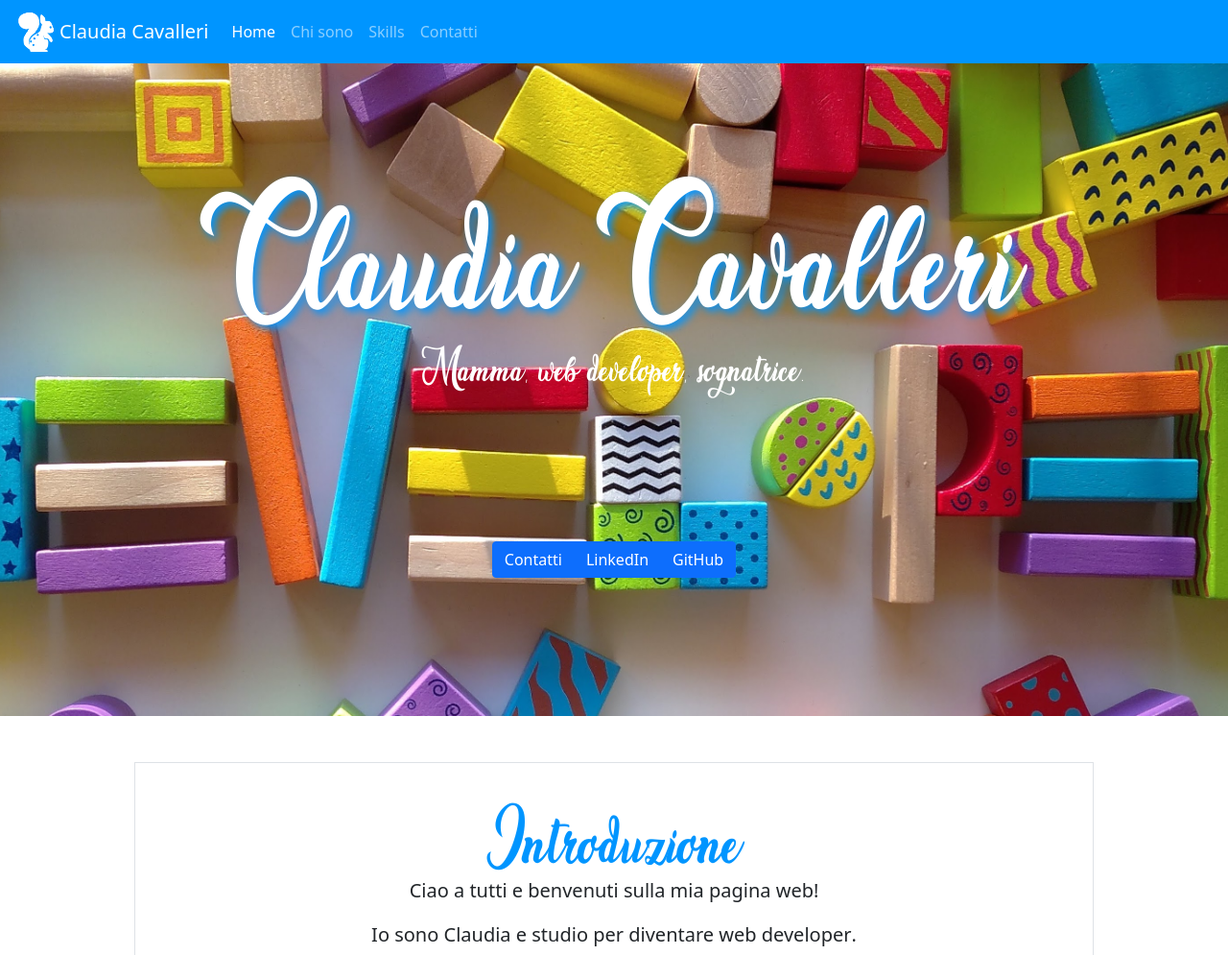
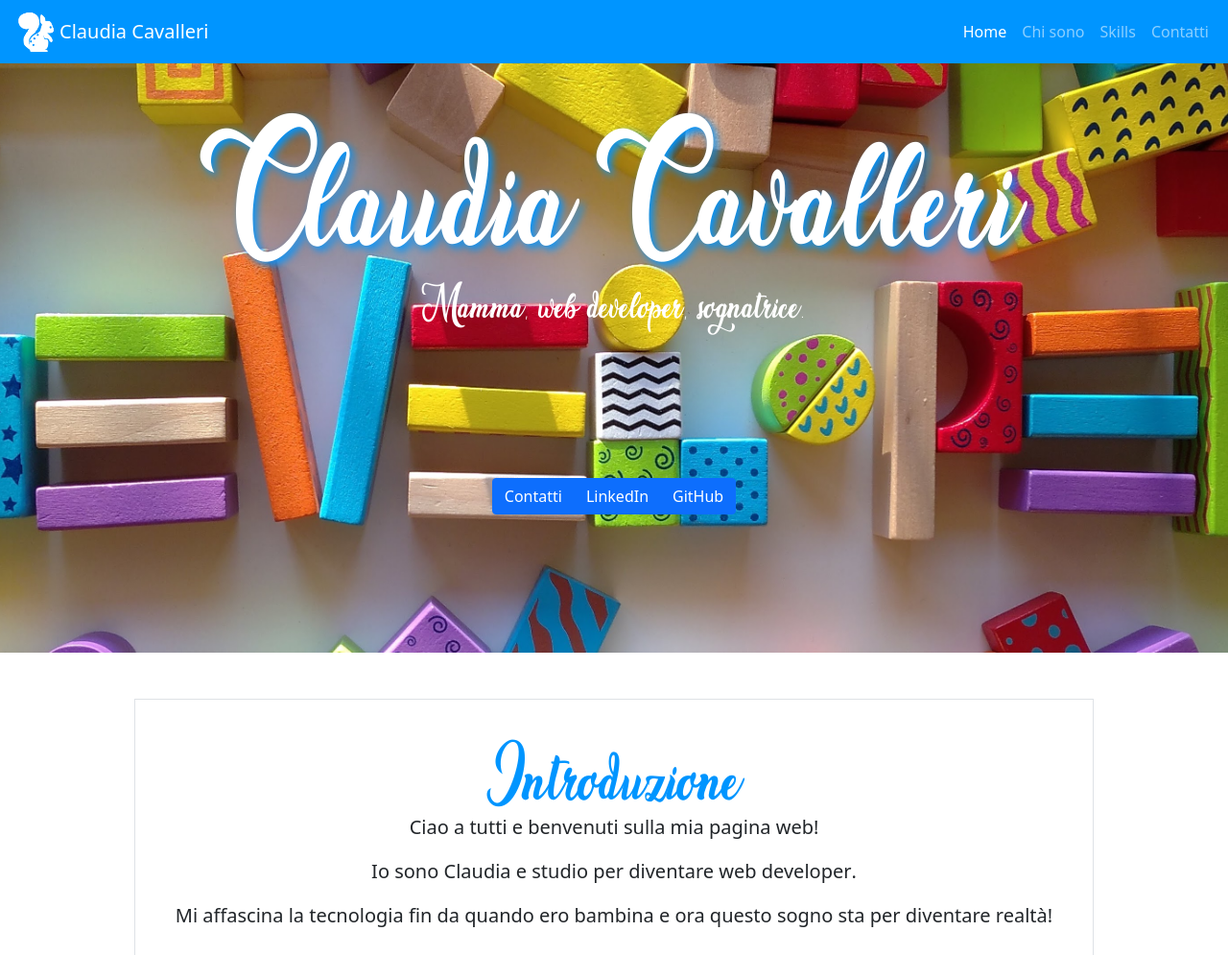
Before and after one commit to ClaudiaCavalleri/ClaudiaCavalleri.github.io, a plain HTML site: page index.html in a window 1280 px wide. Shown: the top 995 px of the page at 96% size. Drawn offline with nearby package versions, Linux system fonts and the light colour scheme.

Commit message:
modifiche navbar

```diff
--- a/index.html
+++ b/index.html
@@ -15,7 +15,7 @@
 
             <!--Navbar di bootstrap-->
                 <div>
-                    <nav class="navbar navbar-expand-sm navbar-dark" style="background-color: #0095FF;">
+                    <nav class="navbar navbar-expand-sm fixed-top navbar-dark" style="background-color: #0095FF;">
                         <div class="container-fluid">
                             <img src="assets/logo/Logo.png" alt="" height="50">
 
@@ -23,7 +23,7 @@
                             <button class="navbar-toggler" type="button" data-bs-toggle="collapse" data-bs-target="#navbarNavAltMarkup" aria-controls="navbarNavAltMarkup" aria-expanded="false" aria-label="Toggle navigation">
                                 <span class="navbar-toggler-icon"></span>
                             </button>
-                            <div class="collapse navbar-collapse" id="navbarNavAltMarkup">
+                            <div class="collapse navbar-collapse justify-content-end" id="navbarNavAltMarkup">
                                 <div class="navbar-nav">
                                     <a class="nav-link active" aria-current="page" href="index.html">Home</a>
                                     <a class="nav-link" href="chi-sono.html">Chi sono</a>
```
